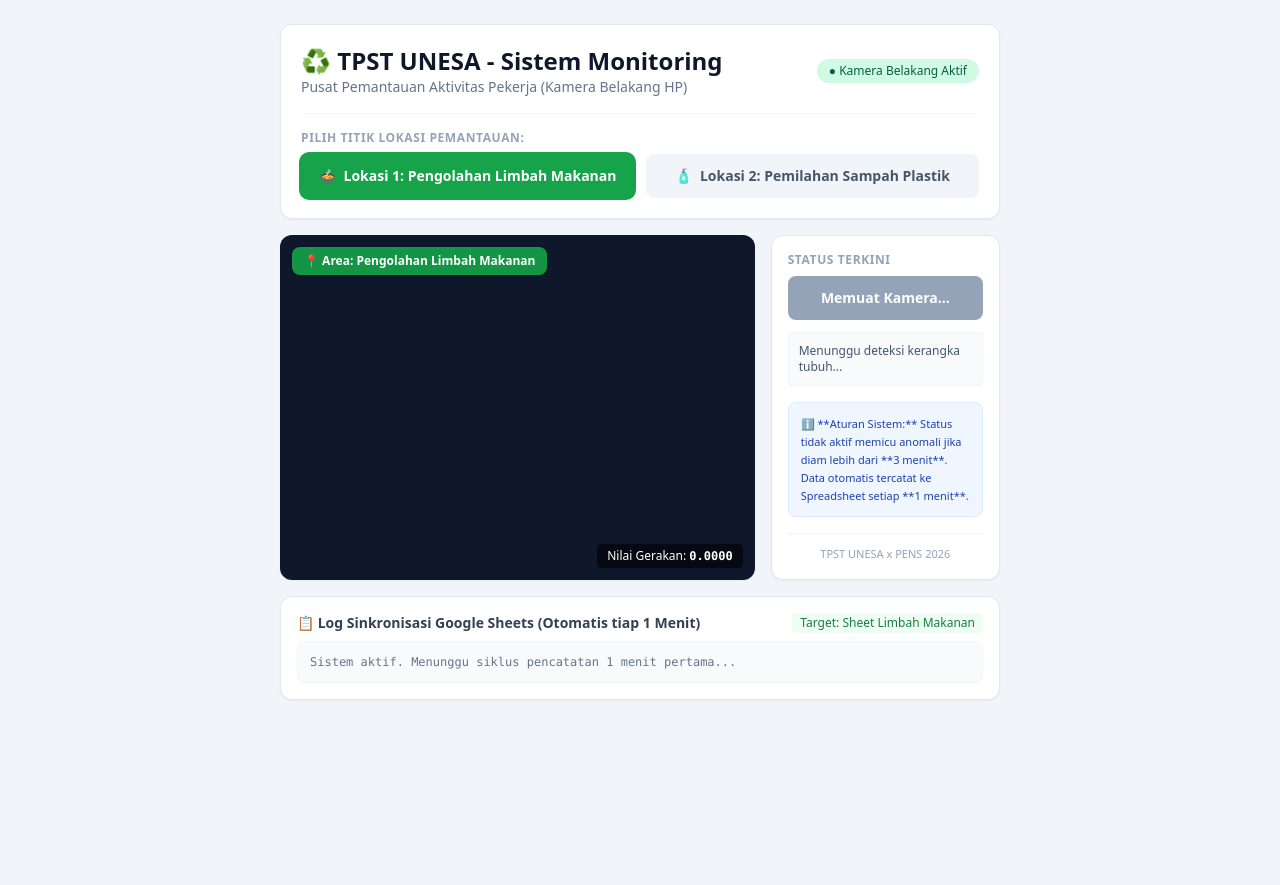
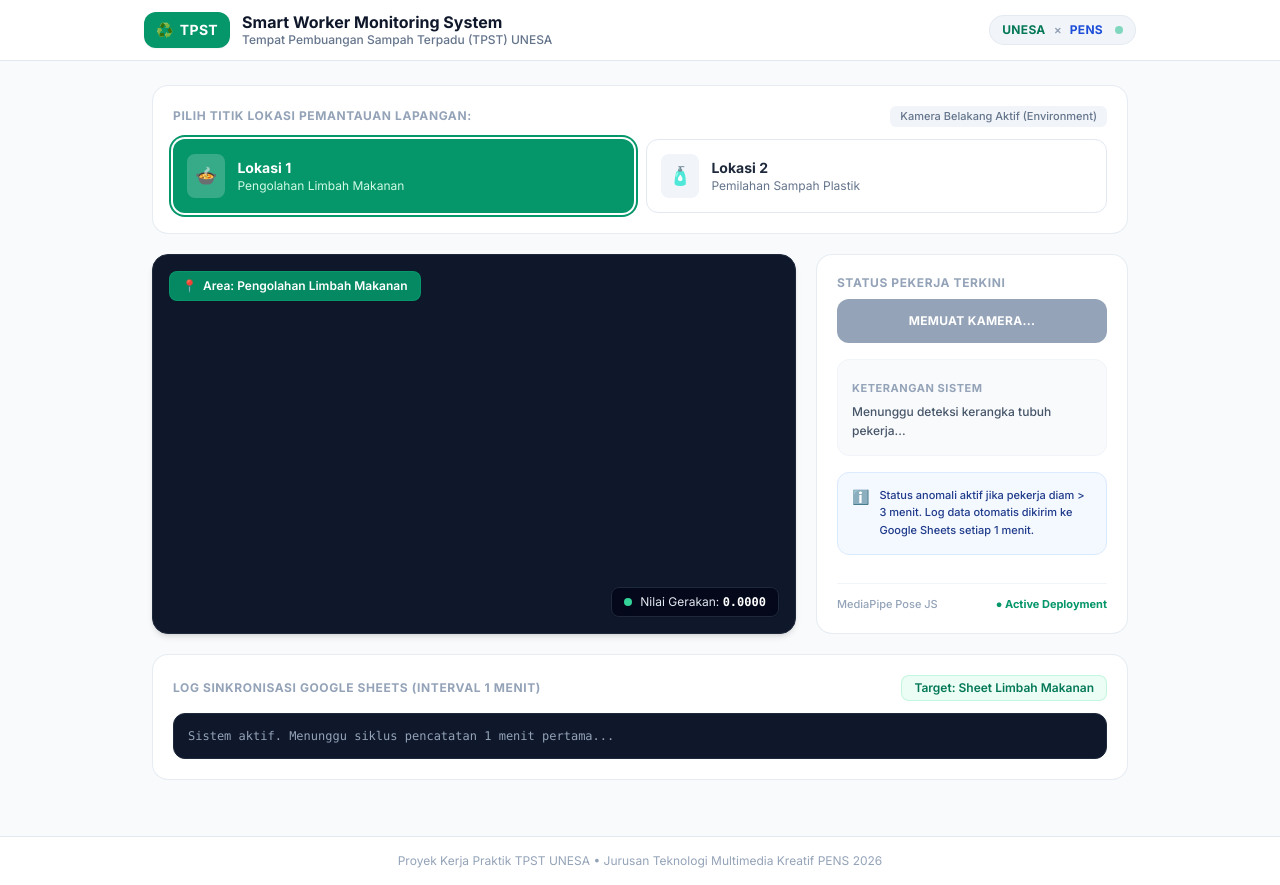
Before and after one commit to 53NiMadeA/monitoring-tpst-unesa, a plain HTML site: page index.html in a window 1280 px wide. Before the commit the page ends 800 px from the top, so only its background shows below. Drawn offline with nearby package versions, Linux system fonts and the light colour scheme; a script that the page names is missing.

Commit message:
Update index.html

```diff
--- a/index.html
+++ b/index.html
@@ -3,95 +3,144 @@
 <head>
     <meta charset="UTF-8">
     <meta name="viewport" content="width=device-width, initial-scale=1.0">
-    <title>Monitoring TPST UNESA - Sistem Utama</title>
+    <title>Monitoring TPST UNESA - UNESA x PENS</title>
+    <!-- Tailwind CSS -->
     <script src="https://cdn.tailwindcss.com"></script>
+    <!-- Google Fonts Inter -->
+    <link href="https://fonts.googleapis.com/css2?family=Inter:wght@400;500;600;700&display=swap" rel="stylesheet">
+    <!-- MediaPipe Vision & Camera Utils -->
     <script src="https://cdn.jsdelivr.net/npm/@mediapipe/camera_utils/camera_utils.js" crossorigin="anonymous"></script>
     <script src="https://cdn.jsdelivr.net/npm/@mediapipe/drawing_utils/drawing_utils.js" crossorigin="anonymous"></script>
     <script src="https://cdn.jsdelivr.net/npm/@mediapipe/pose/pose.js" crossorigin="anonymous"></script>
+    <style>
+        body { font-family: 'Inter', sans-serif; }
+    </style>
 </head>
-<body class="bg-slate-100 font-sans text-slate-800">
+<body class="bg-slate-50 text-slate-800 antialiased min-h-screen flex flex-col justify-between">
 
-    <div class="max-w-3xl mx-auto p-4 md:p-6">
-        <!-- Header & Switcher Lokasi -->
-        <div class="bg-white rounded-xl shadow-sm border border-slate-200 p-5 mb-4">
-            <div class="flex flex-col md:flex-row md:items-center md:justify-between gap-4 border-b border-slate-100 pb-4">
+    <!-- Top Navigation / Header Kolaborasi -->
+    <header class="bg-white border-b border-slate-200 sticky top-0 z-30 shadow-xs">
+        <div class="max-w-5xl mx-auto px-4 py-3 flex flex-col sm:flex-row items-center justify-between gap-3">
+            <!-- Brand & Logo -->
+            <div class="flex items-center gap-3">
+                <div class="bg-emerald-600 text-white font-black px-3 py-2 rounded-xl text-sm tracking-wide shadow-sm flex items-center gap-1.5">
+                    <span>♻️</span> TPST
+                </div>
                 <div>
-                    <h1 class="text-2xl font-bold text-slate-900">♻️ TPST UNESA - Sistem Monitoring</h1>
-                    <p class="text-sm text-slate-500">Pusat Pemantauan Aktivitas Pekerja (Kamera Belakang HP)</p>
+                    <h1 class="text-base font-bold text-slate-900 leading-tight">Smart Worker Monitoring System</h1>
+                    <p class="text-xs text-slate-500 font-medium">Tempat Pembuangan Sampah Terpadu (TPST) UNESA</p>
                 </div>
-                <span class="inline-flex items-center px-3 py-1 rounded-full text-xs font-medium bg-emerald-100 text-emerald-800 self-start md:self-auto">
-                    ● Kamera Belakang Aktif
-                </span>
             </div>
 
-            <!-- Tombol Pilih Lokasi -->
-            <div class="mt-4">
-                <label class="block text-xs font-semibold uppercase tracking-wider text-slate-400 mb-2">Pilih Titik Lokasi Pemantauan:</label>
-                <div class="grid grid-cols-1 sm:grid-cols-2 gap-3">
-                    <button id="btn-lokasi-1" onclick="pilihLokasi(1)" class="flex items-center justify-center gap-2 py-3 px-4 rounded-lg font-semibold text-sm transition-all bg-green-600 text-white shadow-sm ring-2 ring-green-600">
-                        <span>🍲</span> Lokasi 1: Pengolahan Limbah Makanan
-                    </button>
-                    <button id="btn-lokasi-2" onclick="pilihLokasi(2)" class="flex items-center justify-center gap-2 py-3 px-4 rounded-lg font-semibold text-sm transition-all bg-slate-100 text-slate-600 hover:bg-slate-200">
-                        <span>🧴</span> Lokasi 2: Pemilahan Sampah Plastik
-                    </button>
+            <!-- Badge Kolaborasi Institusi UNESA x PENS -->
+            <div class="flex items-center gap-2 bg-slate-100 border border-slate-200/80 px-3 py-1.5 rounded-full shadow-2xs">
+                <span class="text-xs font-bold text-emerald-700 tracking-wide">UNESA</span>
+                <span class="text-xs text-slate-400 font-semibold">×</span>
+                <span class="text-xs font-bold text-blue-700 tracking-wide">PENS</span>
+                <span class="ml-1 w-2 h-2 rounded-full bg-emerald-500 animate-pulse"></span>
+            </div>
+        </div>
+    </header>
+
+    <!-- Main Container -->
+    <main class="max-w-5xl mx-auto p-4 sm:p-6 w-full flex-grow space-y-5">
+
+        <!-- Panel Switcher Lokasi -->
+        <div class="bg-white rounded-2xl shadow-xs border border-slate-200/80 p-4 sm:p-5">
+            <div class="flex flex-col sm:flex-row sm:items-center justify-between gap-2 mb-3">
+                <label class="text-xs font-bold uppercase tracking-wider text-slate-400">Pilih Titik Lokasi Pemantauan Lapangan:</label>
+                <span class="text-[11px] font-medium text-slate-500 bg-slate-100 px-2.5 py-0.5 rounded-md">Kamera Belakang Aktif (Environment)</span>
+            </div>
+            <div class="grid grid-cols-1 sm:grid-cols-2 gap-3">
+                <button id="btn-lokasi-1" onclick="pilihLokasi(1)" class="flex items-center gap-3 p-3.5 rounded-xl font-semibold text-sm transition-all bg-emerald-600 text-white shadow-sm ring-2 ring-emerald-600 ring-offset-2">
+                    <span class="text-lg bg-white/20 p-2 rounded-lg">🍲</span>
+                    <div class="text-left">
+                        <div class="font-bold">Lokasi 1</div>
+                        <div class="text-xs font-normal text-emerald-100">Pengolahan Limbah Makanan</div>
+                    </div>
+                </button>
+                <button id="btn-lokasi-2" onclick="pilihLokasi(2)" class="flex items-center gap-3 p-3.5 rounded-xl font-semibold text-sm transition-all bg-white text-slate-600 border border-slate-200 hover:bg-slate-50">
+                    <span class="text-lg bg-slate-100 p-2 rounded-lg">🧴</span>
+                    <div class="text-left">
+                        <div class="font-bold text-slate-800">Lokasi 2</div>
+                        <div class="text-xs font-normal text-slate-500">Pemilahan Sampah Plastik</div>
+                    </div>
+                </button>
+            </div>
+        </div>
+
+        <!-- Grid Layout Utama: Kamera & Panel Status -->
+        <div class="grid grid-cols-1 lg:grid-cols-3 gap-5">
+
+            <!-- Sisi Kiri: Video & Canvas Feed (2 Kolom) -->
+            <div class="lg:col-span-2 bg-slate-900 rounded-2xl shadow-md overflow-hidden relative flex items-center justify-center min-h-[380px] border border-slate-800">
+                <video id="webcam" class="hidden" playsinline></video>
+                <canvas id="output_canvas" class="w-full h-auto object-cover max-h-[460px]"></canvas>
+
+                <!-- Overlay Area Aktif -->
+                <div id="area-label" class="absolute top-4 left-4 bg-emerald-600/90 backdrop-blur-md text-white text-xs font-semibold px-3 py-1.5 rounded-lg shadow-sm flex items-center gap-1.5 border border-emerald-500/30">
+                    <span>📍</span> <span>Area: Pengolahan Limbah Makanan</span>
+                </div>
+
+                <!-- Overlay Real-time Motion Metric -->
+                <div class="absolute bottom-4 right-4 bg-slate-950/80 backdrop-blur-md text-slate-200 text-xs px-3 py-1.5 rounded-lg border border-slate-800 shadow-sm flex items-center gap-2">
+                    <span class="w-2 h-2 rounded-full bg-emerald-400 animate-ping"></span>
+                    <span>Nilai Gerakan: <span id="motion-val" class="font-mono font-bold text-white">0.0000</span></span>
+                </div>
+            </div>
+
+            <!-- Sisi Kanan: Panel Status Real-Time & Informasi (1 Kolom) -->
+            <div class="bg-white rounded-2xl shadow-xs border border-slate-200/80 p-5 flex flex-col justify-between space-y-4">
+                <div class="space-y-4">
+                    <div>
+                        <h2 class="text-xs font-bold uppercase tracking-wider text-slate-400 mb-2">Status Pekerja Terkini</h2>
+                        <div id="status-badge" class="p-3.5 rounded-xl text-white font-bold text-center text-xs tracking-wide bg-slate-400 shadow-xs transition-colors duration-300">
+                            MEMUAT KAMERA...
+                        </div>
+                    </div>
+
+                    <div class="bg-slate-50 border border-slate-100 p-3.5 rounded-xl space-y-1">
+                        <span class="text-[11px] font-bold text-slate-400 uppercase tracking-wider">Keterangan Sistem</span>
+                        <p id="status-desc" class="text-xs text-slate-600 font-medium leading-relaxed">
+                            Menunggu deteksi kerangka tubuh pekerja...
+                        </p>
+                    </div>
+
+                    <div class="bg-blue-50/70 border border-blue-100 p-3.5 rounded-xl flex items-start gap-2.5">
+                        <span class="text-blue-600 text-sm">ℹ️</span>
+                        <p class="text-[11px] text-blue-900 leading-relaxed font-medium">
+                            Status anomali aktif jika pekerja diam > 3 menit. Log data otomatis dikirim ke Google Sheets setiap 1 menit.
+                        </p>
+                    </div>
+                </div>
+
+                <div class="pt-3 border-t border-slate-100 flex items-center justify-between text-[11px] text-slate-400 font-medium">
+                    <span>MediaPipe Pose JS</span>
+                    <span class="text-emerald-600 font-bold">● Active Deployment</span>
                 </div>
             </div>
         </div>
 
-        <!-- Area Utama: Kamera & Panel Status -->
-        <div class="grid grid-cols-1 md:grid-cols-3 gap-4 mb-4">
-            <!-- Feed Kamera -->
-            <div class="md:col-span-2 bg-slate-900 rounded-xl shadow-sm overflow-hidden relative flex items-center justify-center min-h-[320px]">
-                <video id="webcam" class="hidden" playsinline></video>
-                <!-- Perhatikan: kelas 'transform -scale-x-100' dihapus agar kamera belakang tidak terbalik (mirror) -->
-                <canvas id="output_canvas" class="w-full h-auto object-cover"></canvas>
-
-                <div id="area-label" class="absolute top-3 left-3 bg-green-600/90 backdrop-blur-sm text-white text-xs font-semibold px-3 py-1.5 rounded-lg shadow">
-                    📍 Area: Pengolahan Limbah Makanan
-                </div>
-                <div class="absolute bottom-3 right-3 bg-black/60 text-white text-xs px-2.5 py-1 rounded">
-                    Nilai Gerakan: <span id="motion-val" class="font-mono font-bold">0.0000</span>
-                </div>
-            </div>
-
-            <!-- Panel Status Real-Time -->
-            <div class="bg-white rounded-xl shadow-sm border border-slate-200 p-4 flex flex-col justify-between">
-                <div>
-                    <h2 class="text-xs font-semibold uppercase tracking-wider text-slate-400 mb-2">Status Terkini</h2>
-                    <div id="status-badge" class="p-3 rounded-lg text-white font-bold text-center text-sm bg-slate-400 mb-3 transition-colors">
-                        Memuat Kamera...
-                    </div>
-                    <p id="status-desc" class="text-xs text-slate-600 bg-slate-50 p-2.5 rounded border border-slate-100 mb-4">
-                        Menunggu deteksi kerangka tubuh...
-                    </p>
-
-                    <div class="bg-blue-50 border border-blue-100 p-3 rounded-lg">
-                        <p class="text-[11px] text-blue-800 leading-relaxed">
-                            ℹ️ **Aturan Sistem:** Status tidak aktif memicu anomali jika diam lebih dari **3 menit**. Data otomatis tercatat ke Spreadsheet setiap **1 menit**.
-                        </p>
-                    </div>
-                </div>
-
-                <div class="mt-4 pt-3 border-t border-slate-100">
-                    <p class="text-[11px] text-slate-400 text-center">TPST UNESA x PENS 2026</p>
-                </div>
-            </div>
-        </div>
-
-        <!-- Panel Log Pengiriman Spreadsheet -->
-        <div class="bg-white rounded-xl shadow-sm border border-slate-200 p-4">
-            <div class="flex items-center justify-between mb-2">
-                <h2 class="text-sm font-bold text-slate-700">📋 Log Sinkronisasi Google Sheets (Otomatis tiap 1 Menit)</h2>
-                <span id="target-sheet-label" class="text-xs font-medium text-green-700 bg-green-50 px-2 py-0.5 rounded">
+        <!-- Panel Log Sinkronisasi Google Sheets -->
+        <div class="bg-white rounded-2xl shadow-xs border border-slate-200/80 p-5">
+            <div class="flex flex-col sm:flex-row sm:items-center justify-between gap-2 mb-3">
+                <h2 class="text-xs font-bold uppercase tracking-wider text-slate-400">Log Sinkronisasi Google Sheets (Interval 1 Menit)</h2>
+                <span id="target-sheet-label" class="text-xs font-semibold text-emerald-700 bg-emerald-50 border border-emerald-200/60 px-3 py-1 rounded-lg">
                     Target: Sheet Limbah Makanan
                 </span>
             </div>
-            <div id="log-container" class="bg-slate-50 rounded-lg p-3 border border-slate-100 max-h-32 overflow-y-auto space-y-1.5">
-                <p id="log-info" class="text-xs text-slate-500 font-mono">Sistem aktif. Menunggu siklus pencatatan 1 menit pertama...</p>
+            <div id="log-container" class="bg-slate-900 text-slate-200 rounded-xl p-3.5 border border-slate-800 max-h-36 overflow-y-auto space-y-1.5 font-mono text-xs">
+                <p id="log-info" class="text-slate-400">Sistem aktif. Menunggu siklus pencatatan 1 menit pertama...</p>
             </div>
         </div>
-    </div>
+    </main>
 
+    <!-- Footer -->
+    <footer class="bg-white border-t border-slate-200 mt-8 py-4 text-center text-xs text-slate-400">
+        <p>Proyek Kerja Praktik TPST UNESA • Jurusan Teknologi Multimedia Kreatif PENS 2026</p>
+    </footer>
+
+    <!-- Script Utama MediaPipe & Logic -->
     <script>
         const videoElement = document.getElementById('webcam');
         const canvasElement = document.getElementById('output_canvas');
@@ -106,14 +155,14 @@
                 nama: "Pengolahan Limbah Makanan",
                 sheetLabel: "Target: Sheet Limbah Makanan",
                 url: "https://script.google.com/macros/s/AKfycbxILC3hjL4qOnVPekKkZmrLKWfywXgf81mg4eaf0E1Gi_ybV4JV_LpuGQrNO4AkOcNBiQ/exec",
-                lineColor: "#22C55E",
+                lineColor: "#10B981", // Emerald
                 threshold: 0.005
             },
             2: {
                 nama: "Pemilahan Sampah Plastik",
                 sheetLabel: "Target: Sheet Sampah Plastik",
                 url: "https://script.google.com/macros/s/AKfycbwV3_lZQYTg7H4MLZUpVPMUgyqQUKL7P6cg_qjUYiMce4AqngqEhuiS4JQs-aZJ6vek/exec",
-                lineColor: "#3B82F6",
+                lineColor: "#3B82F6", // Blue
                 threshold: 0.010
             }
         };
@@ -139,18 +188,18 @@
             const targetSheetLabel = document.getElementById('target-sheet-label');
 
             if (nomor === 1) {
-                btn1.className = "flex items-center justify-center gap-2 py-3 px-4 rounded-lg font-semibold text-sm transition-all bg-green-600 text-white shadow-sm ring-2 ring-green-600";
-                btn2.className = "flex items-center justify-center gap-2 py-3 px-4 rounded-lg font-semibold text-sm transition-all bg-slate-100 text-slate-600 hover:bg-slate-200";
-                areaLabel.className = "absolute top-3 left-3 bg-green-600/90 backdrop-blur-sm text-white text-xs font-semibold px-3 py-1.5 rounded-lg shadow";
-                targetSheetLabel.className = "text-xs font-medium text-green-700 bg-green-50 px-2 py-0.5 rounded";
+                btn1.className = "flex items-center gap-3 p-3.5 rounded-xl font-semibold text-sm transition-all bg-emerald-600 text-white shadow-sm ring-2 ring-emerald-600 ring-offset-2";
+                btn2.className = "flex items-center gap-3 p-3.5 rounded-xl font-semibold text-sm transition-all bg-white text-slate-600 border border-slate-200 hover:bg-slate-50";
+                areaLabel.className = "absolute top-4 left-4 bg-emerald-600/90 backdrop-blur-md text-white text-xs font-semibold px-3 py-1.5 rounded-lg shadow-sm flex items-center gap-1.5 border border-emerald-500/30";
+                targetSheetLabel.className = "text-xs font-semibold text-emerald-700 bg-emerald-50 border border-emerald-200/60 px-3 py-1 rounded-lg";
             } else {
-                btn2.className = "flex items-center justify-center gap-2 py-3 px-4 rounded-lg font-semibold text-sm transition-all bg-blue-600 text-white shadow-sm ring-2 ring-blue-600";
-                btn1.className = "flex items-center justify-center gap-2 py-3 px-4 rounded-lg font-semibold text-sm transition-all bg-slate-100 text-slate-600 hover:bg-slate-200";
-                areaLabel.className = "absolute top-3 left-3 bg-blue-600/90 backdrop-blur-sm text-white text-xs font-semibold px-3 py-1.5 rounded-lg shadow";
-                targetSheetLabel.className = "text-xs font-medium text-blue-700 bg-blue-50 px-2 py-0.5 rounded";
+                btn2.className = "flex items-center gap-3 p-3.5 rounded-xl font-semibold text-sm transition-all bg-blue-600 text-white shadow-sm ring-2 ring-blue-600 ring-offset-2";
+                btn1.className = "flex items-center gap-3 p-3.5 rounded-xl font-semibold text-sm transition-all bg-white text-slate-600 border border-slate-200 hover:bg-slate-50";
+                areaLabel.className = "absolute top-4 left-4 bg-blue-600/90 backdrop-blur-md text-white text-xs font-semibold px-3 py-1.5 rounded-lg shadow-sm flex items-center gap-1.5 border border-blue-500/30";
+                targetSheetLabel.className = "text-xs font-semibold text-blue-700 bg-blue-50 border border-blue-200/60 px-3 py-1 rounded-lg";
             }
 
-            areaLabel.innerText = `📍 Area: ${LOKASI_CONFIG[nomor].nama}`;
+            areaLabel.innerHTML = `<span>📍</span> <span>Area: ${LOKASI_CONFIG[nomor].nama}</span>`;
             targetSheetLabel.innerText = LOKASI_CONFIG[nomor].sheetLabel;
             tambahLogUI(`Beralih pengamatan ke ${LOKASI_CONFIG[nomor].nama}`);
         }
@@ -159,7 +208,7 @@
             const now = new Date();
             const jam = now.toTimeString().split(' ')[0];
             const p = document.createElement('p');
-            p.className = "text-xs text-slate-600 font-mono border-b border-slate-100 pb-1";
+            p.className = "text-slate-300 font-mono text-xs border-b border-slate-800 pb-1";
             p.innerText = `[${jam}] ${pesan}`;
             logContainer.prepend(p);
         }
@@ -205,8 +254,8 @@
             let badgeColor = "bg-emerald-600";
 
             if (results.poseLandmarks) {
-                drawConnectors(canvasCtx, results.poseLandmarks, POSE_CONNECTIONS, {color: config.lineColor, lineWidth: 2});
-                drawLandmarks(canvasCtx, results.poseLandmarks, {color: '#EF4444', lineWidth: 1, radius: 3});
+                drawConnectors(canvasCtx, results.poseLandmarks, POSE_CONNECTIONS, {color: config.lineColor, lineWidth: 3});
+                drawLandmarks(canvasCtx, results.poseLandmarks, {color: '#EF4444', lineWidth: 1, radius: 4});
 
                 const leftWrist = results.poseLandmarks[15];
                 const rightWrist = results.poseLandmarks[16];
@@ -233,7 +282,7 @@
 
                 if (waktuDiam > INACTIVE_LIMIT) {
                     currentStatus = "Pekerja tidak bekerja pada jam kerja";
-                    badgeColor = "bg-red-600";
+                    badgeColor = "bg-rose-600";
                     currentKeterangan = lokasiAktif === 1
                         ? "Pekerja statis/tidak ada gerakan > 3 menit"
                         : "Tangan statis/tidak memilah plastik > 3 menit";
@@ -251,8 +300,8 @@
                 motionValEl.innerText = "0.0000";
             }
 
-            statusBadge.className = `p-3 rounded-lg text-white font-bold text-center text-sm ${badgeColor} mb-3 transition-colors shadow-sm`;
-            statusBadge.innerText = currentStatus;
+            statusBadge.className = `p-3.5 rounded-xl text-white font-bold text-center text-xs tracking-wide ${badgeColor} shadow-xs transition-colors duration-300`;
+            statusBadge.innerText = currentStatus.toUpperCase();
             statusDesc.innerText = currentKeterangan;
 
             canvasCtx.restore();
@@ -271,7 +320,6 @@
 
         pose.onResults(onResults);
 
-        // Menggunakan kamera belakang HP (environment) dan menghapus efek cermin (mirror)
         const camera = new Camera(videoElement, {
             onFrame: async () => {
                 await pose.send({image: videoElement});
```
